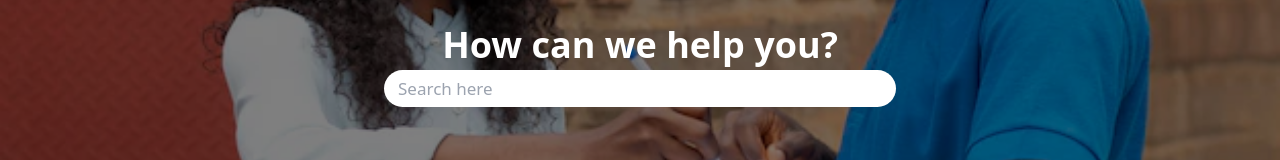
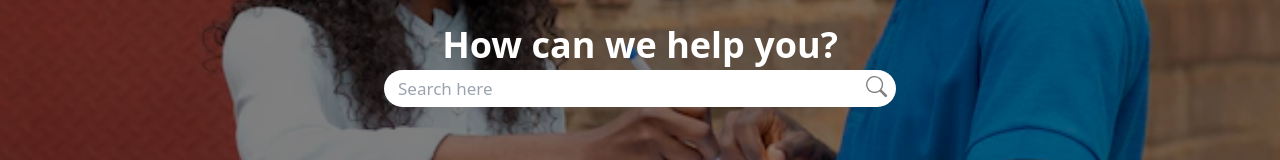
Before and after one commit to Tekkieware/Dispatch-hub-FE, a Next.js app: page /support in a window 1280 px wide. Shown: the part 337-497 px from the top of the page. Built offline with nearby package versions, Linux system fonts and the light colour scheme.

Commit message:
search icon added

```diff
--- a/src/app/features/faqs-section.tsx
+++ b/src/app/features/faqs-section.tsx
@@ -1,7 +1,7 @@
 "use client"
 import {useState} from 'react'
 import { Accordion, AccordionItem } from "@/components/accordion";
-import { AddIcon, CloseIcon} from "@/components/icons";
+import { AddIcon, CloseIcon, SearchIcon} from "@/components/icons";
 
 type Props = {
   items: { title: string; description: string }[];
--- a/src/app/support/page.tsx
+++ b/src/app/support/page.tsx
@@ -10,6 +10,7 @@ import {
 import { HeroSection } from "./features";
 import ContactSection from "./features/contact-section";
 import { HeroWrapper } from "@/components/hero-wrapper";
+import {SearchIcon} from '../../components/icons/search-icon'
 
 export default function Support() {
   interface Question{
@@ -33,8 +34,9 @@ setItems(list.filter((question)=> question.title.toLocaleLowerCase().includes(in
           How can we help you?
         </h1>
 
-        <div className="bg-white round-search p-1.5 lg:w-[50%] text-[17px]">
+        <div className={input == "" ? "bg-white round-search p-1.5 lg:w-[50%] text-[17px] flex" : "bg-white round-search p-1.5 lg:w-[50%] text-[17px]"}>
           <input onChange={((e) => filter(e.target.value))} value={input} type="text" className="border-0 outline-none bg-transparent px-2 w-full" placeholder="Search here" />
+          {input == "" && <SearchIcon className="flex float-right" />}
           { items.length > 0 &&
         input &&
         <ul className="p-2 text-[17px]">
--- a/src/components/icons/index.ts
+++ b/src/components/icons/index.ts
@@ -7,3 +7,4 @@ export * from "./linkedin-icon";
 export * from "./c-icon";
 export * from "./add-icon";
 export * from "./close-icon";
+export * from './search-icon';
--- /dev/null
+++ b/src/components/icons/search-icon.tsx
@@ -0,0 +1,22 @@
+import { IconType } from "./type";
+
+export const SearchIcon = ({
+  size = 25,
+  strokeWidth = 1,
+  color = "currentColor",
+  ...props
+}: IconType) => (
+  <svg
+    width={size}
+    height={size}
+    fill="none"
+    viewBox="0 0 18 19"
+    xmlns="http://www.w3.org/2000/svg"
+    {...props}
+  >
+    <path
+      d="M11.742 10.344a6.5 6.5 0 1 0-1.397 1.398h-.001c.03.04.062.078.098.115l3.85 3.85a1 1 0 0 0 1.415-1.414l-3.85-3.85a1.007 1.007 0 0 0-.115-.1zM12 6.5a5.5 5.5 0 1 1-11 0 5.5 5.5 0 0 1 11 0z"
+      fill="grey"
+    />
+  </svg>
+);
```
